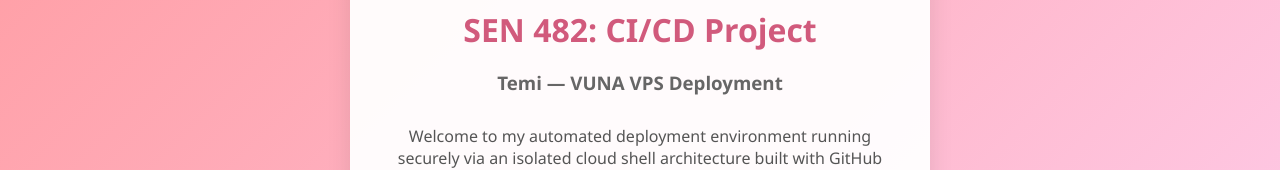
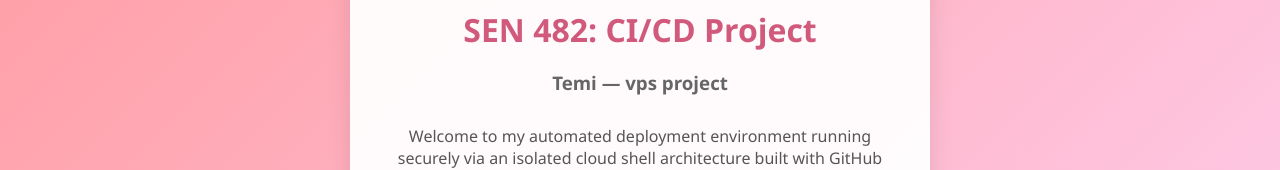
Before and after one commit to Temi5/VUNA-Calc-striped, a website: page index.html in a window 1280 px wide. Shown: the part 264-434 px from the top of the page. Drawn offline with Linux system fonts and the light colour scheme.

```diff
--- a/index.html
+++ b/index.html
@@ -56,7 +56,7 @@
 
     <div class="container">
         <h1>SEN 482: CI/CD Project</h1>
-        <h3>Temi — VUNA VPS Deployment</h3>
+        <h3>Temi — vps project</h3>
         <p style="margin-bottom: 40px; color: #555;">Welcome to my automated deployment environment running securely via an isolated cloud shell architecture built with GitHub Actions.</p>
 
         <a href="./calculator/index.html" class="btn">Launch Calculator</a>
```
